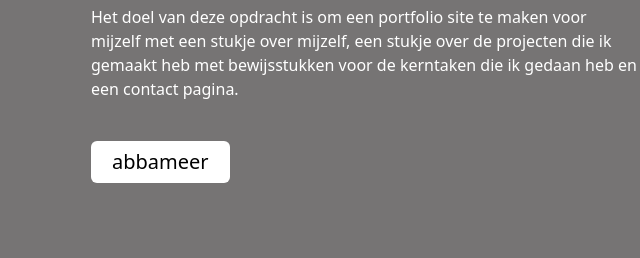
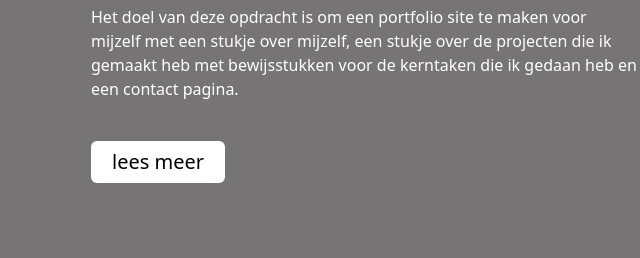
Before and after one commit to Devyn-Gradissen/Portfolio, a plain HTML site: page index.html in a window 1280 px wide. Shown: the part 2504-2762 px from the top of the page, 561-1201 px from the left. Drawn offline with nearby package versions, Linux system fonts and the light colour scheme.

Commit message:
Update index.html

```diff
--- a/index.html
+++ b/index.html
@@ -202,7 +202,7 @@
                                    en een contact pagina.
                                 </p>
                             <br>
-                            <a class="project-button2" href="./portfolio.html">abbameer</a>
+                            <a class="project-button2" href="./portfolio.html">lees meer</a>
                             </div>
                         </div>
                     </div>
```
